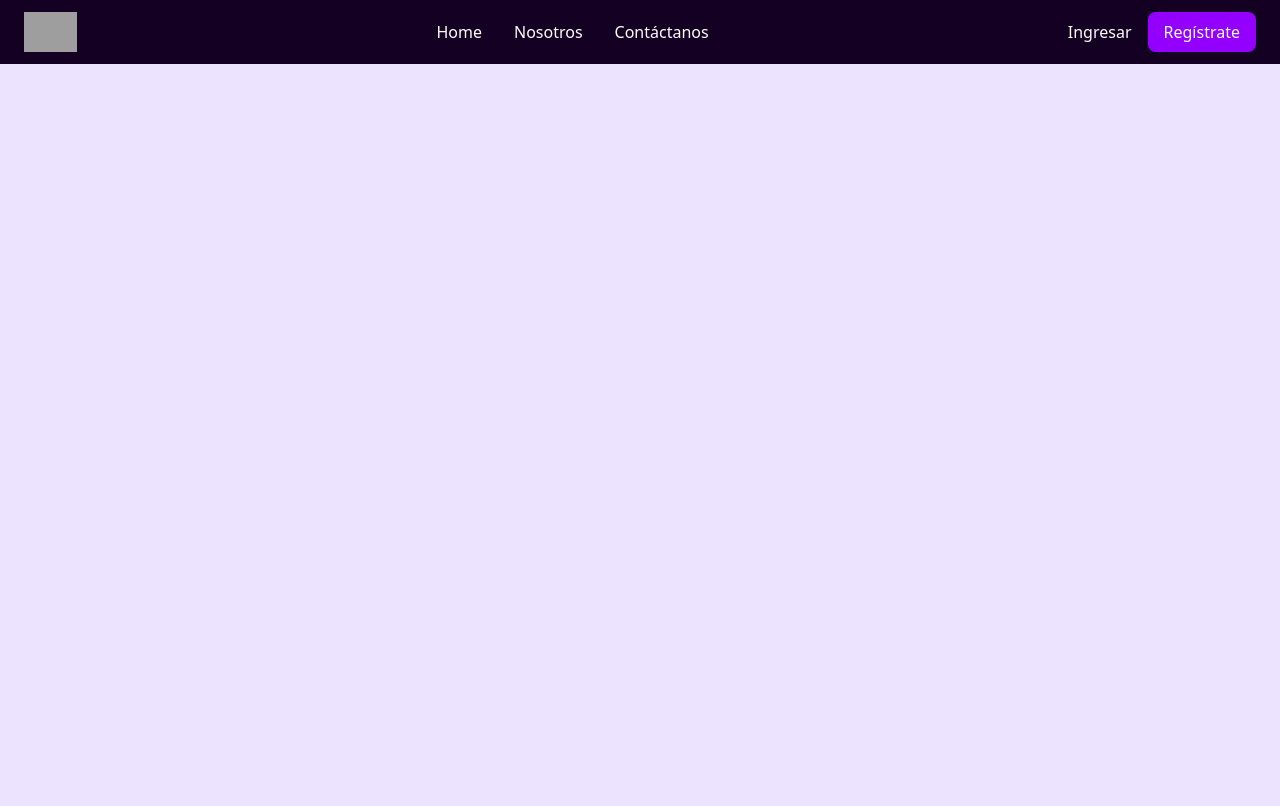
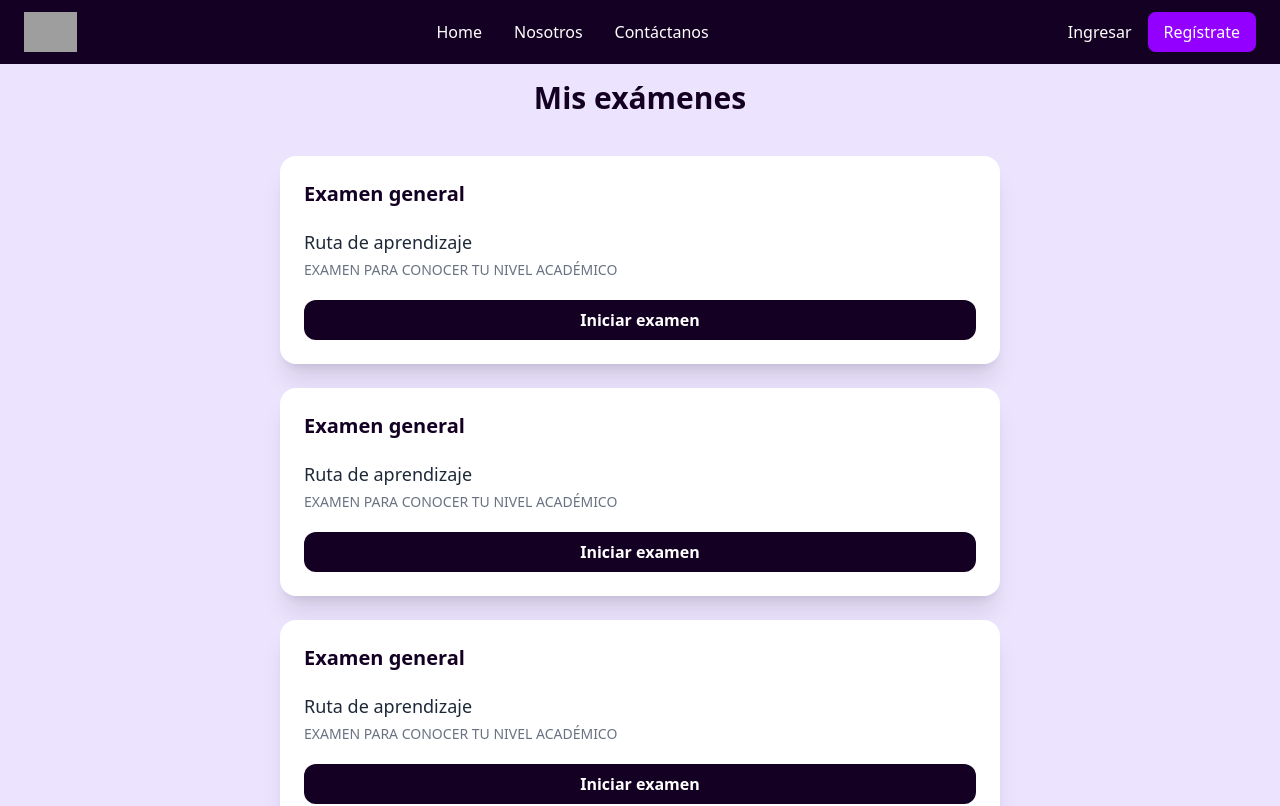
Before and after one commit to SergioCruzSalinas/Axolote, a Vue app: page /dashboard/examenes in a window 1280 px wide. Shown: the top 806 px of the page. Built offline with nearby package versions, Linux system fonts and the light colour scheme; grey boxes are pictures that could not be loaded.

Commit message:
Se crean las vistas de examenes y examen

```diff
--- a/src/modules/auth/views/RegisterView.vue
+++ b/src/modules/auth/views/RegisterView.vue
@@ -1,5 +1,5 @@
 <template>
-  <div class="min-h-screen flex items-center justify-center bg-[#ece4ff] pb-25">
+  <div class="min-h-screen flex items-center justify-center bg-[#ece4ff]">
 
     <div class="bg-white p-8 rounded-2xl shadow-lg w-full max-w-md">
 
--- a/src/modules/main/views/AboutView.vue
+++ b/src/modules/main/views/AboutView.vue
@@ -39,7 +39,7 @@
             Visión
           </h2>
           <p class="text-gray-600 leading-relaxed">
-            Ser un medio de fomente la educación en el mundo hispano ofreciendo experiencias de
+            Ser un medio que fomente la educación en el mundo hispano ofreciendo experiencias de
             aprendizaje accesibles, dinámicas y de calidad, empoderando a nuevas generaciones
             para enfrentar los retos del futuro.
           </p>
--- a/src/modules/main/views/HomeView.vue
+++ b/src/modules/main/views/HomeView.vue
@@ -14,7 +14,7 @@
         </p>
 
         <div class="flex flex-wrap gap-4 mt-8">
-          <RouterLink :to="{name: 'about'}">
+          <RouterLink :to="{name: 'register'}">
             <button class="px-6 py-3 bg-[#6300b0] rounded-lg font-semibold hover:bg-[#7e22ce] transition">
               Registrarme
             </button>
--- a/src/modules/students/views/ExamView.vue
+++ b/src/modules/students/views/ExamView.vue
@@ -1,3 +1,33 @@
 <template>
-    <h1>Vista de examen del alumno</h1>
+  <div class="max-w-9xl mx-auto px-6 py-10 flex flex-col gap-6 mt-20">
+
+    <div class="bg-white shadow-xl rounded-2xl p-6 flex flex-col gap-5">
+
+      <div class="flex items-center gap-2">
+        <h2 class="text-xl text-[#140022] font-bold">Tema:</h2>
+        <p class="text-lg text-gray-800">Nombre del tema</p>
+      </div>
+
+      <div class="flex flex-col gap-1">
+        <h3 class="text-lg font-medium text-gray-800">Subtema</h3>
+        <p class="text-sm text-gray-500 uppercase">Nombre del subtema</p>
+      </div>
+
+      <div class="bg-gray-100 rounded-xl p-4 text-center text-gray-600">
+        Preguntas del examen
+      </div>
+
+      <RouterLink :to="{name:'activity'}">
+        <button class="w-full bg-[#140022] text-white py-2 rounded-xl font-semibold hover:bg-[#2a004a] transition">
+           Siguiente lección
+        </button>
+      </RouterLink>
+
+    </div>
+
+  </div>
 </template>
+
+<script setup>
+import { RouterLink } from 'vue-router';
+</script>
--- a/src/modules/students/views/ExamsView.vue
+++ b/src/modules/students/views/ExamsView.vue
@@ -1,3 +1,41 @@
 <template>
-    <h1>Vistas de examenes en vue</h1>
+  <div class="flex justify-center mt-20">
+    <h1 class="text-3xl text-[#140022] font-bold">Mis exámenes</h1>
+  </div>
+  <div class="max-w-3xl mx-auto px-6 py-10 flex flex-col gap-6">
+
+    <div
+      v-for="i in 8"
+      :key="i"
+      class="bg-white shadow-xl rounded-2xl p-6 flex flex-col gap-5 hover:shadow-2xl transition"
+    >
+
+      <div class="flex items-center gap-2">
+        <h2 class="text-xl text-[#140022] font-bold">
+          Examen general
+        </h2>
+      </div>
+
+      <div class="flex flex-col gap-1">
+        <h3 class="text-lg font-medium text-gray-800">
+          Ruta de aprendizaje
+        </h3>
+        <p class="text-sm text-gray-500 uppercase">
+          Examen para conocer tu nivel académico
+        </p>
+      </div>
+
+      <RouterLink :to="{ name: 'exam' }">
+        <button class="w-full bg-[#140022] text-white py-2 rounded-xl font-semibold hover:bg-[#2a004a] transition">
+          Iniciar examen
+        </button>
+      </RouterLink>
+
+    </div>
+
+  </div>
 </template>
+
+<script setup>
+import { RouterLink } from 'vue-router'
+</script>
```
